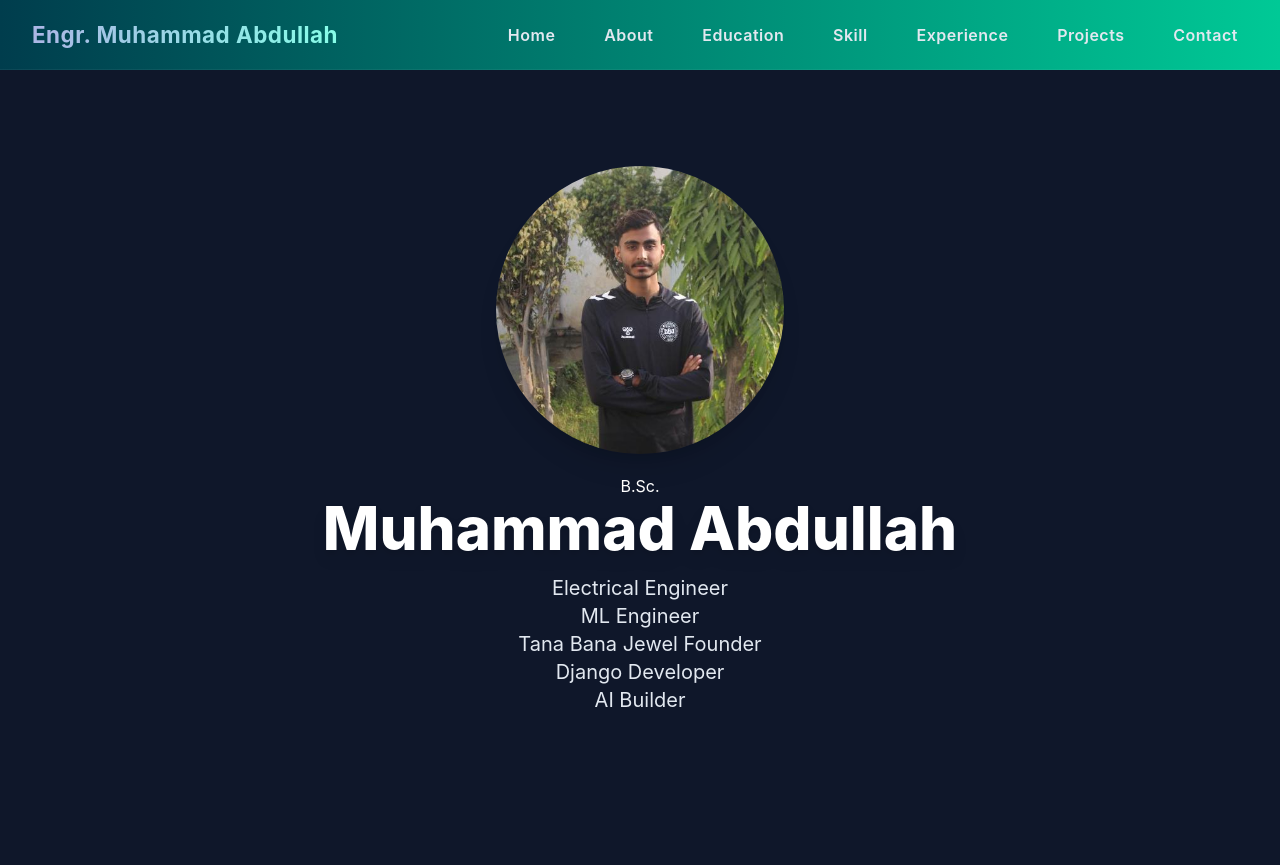
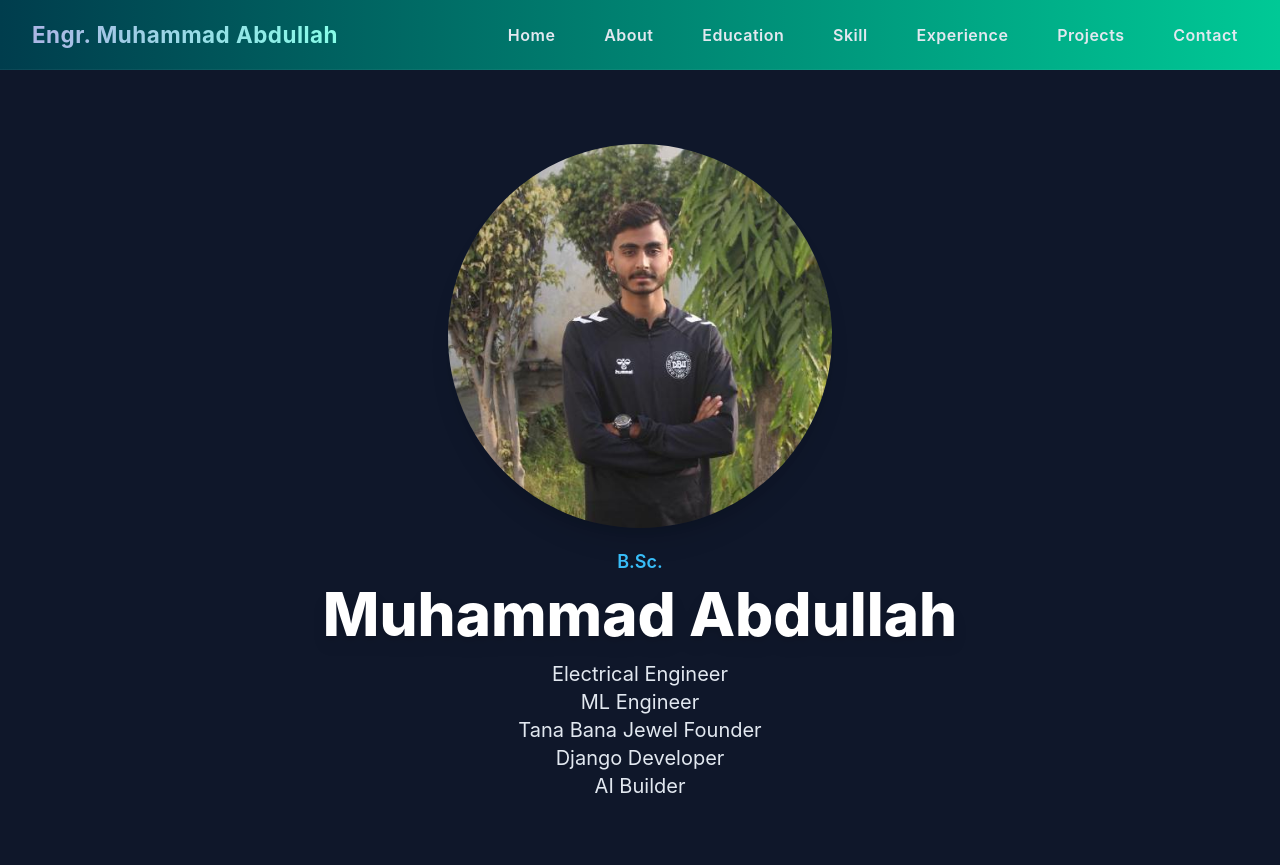
Before and after one commit to abdullahee297/engrabdullah, a Django app: page / in a window 1280 px wide. Shown: the top 865 px of the page. Run offline with Django 5.2, Linux system fonts and the light colour scheme; some libraries are stand-ins or nearby versions.

Commit message:
UI Updated

```diff
--- a/templates/index.html
+++ b/templates/index.html
@@ -39,7 +39,7 @@
         <div class="relative z-10 text-center">
 
             <img src="{% static 'images/portfolio.jpg' %}"
-                 class="w-40 h-40 md:w-56 md:h-56 lg:w-72 lg:h-72 mx-auto rounded-full shadow-xl mb-5"
+                 class="w-72 h-72 sm:w-64 sm:h-64 md:w-72 md:h-72 lg:w-96 lg:h-96 mx-auto rounded-full shadow-xl mb-5">
 
             <p class="text-sky-400 font-semibold text-lg mb-2">
                 B.Sc.
```
